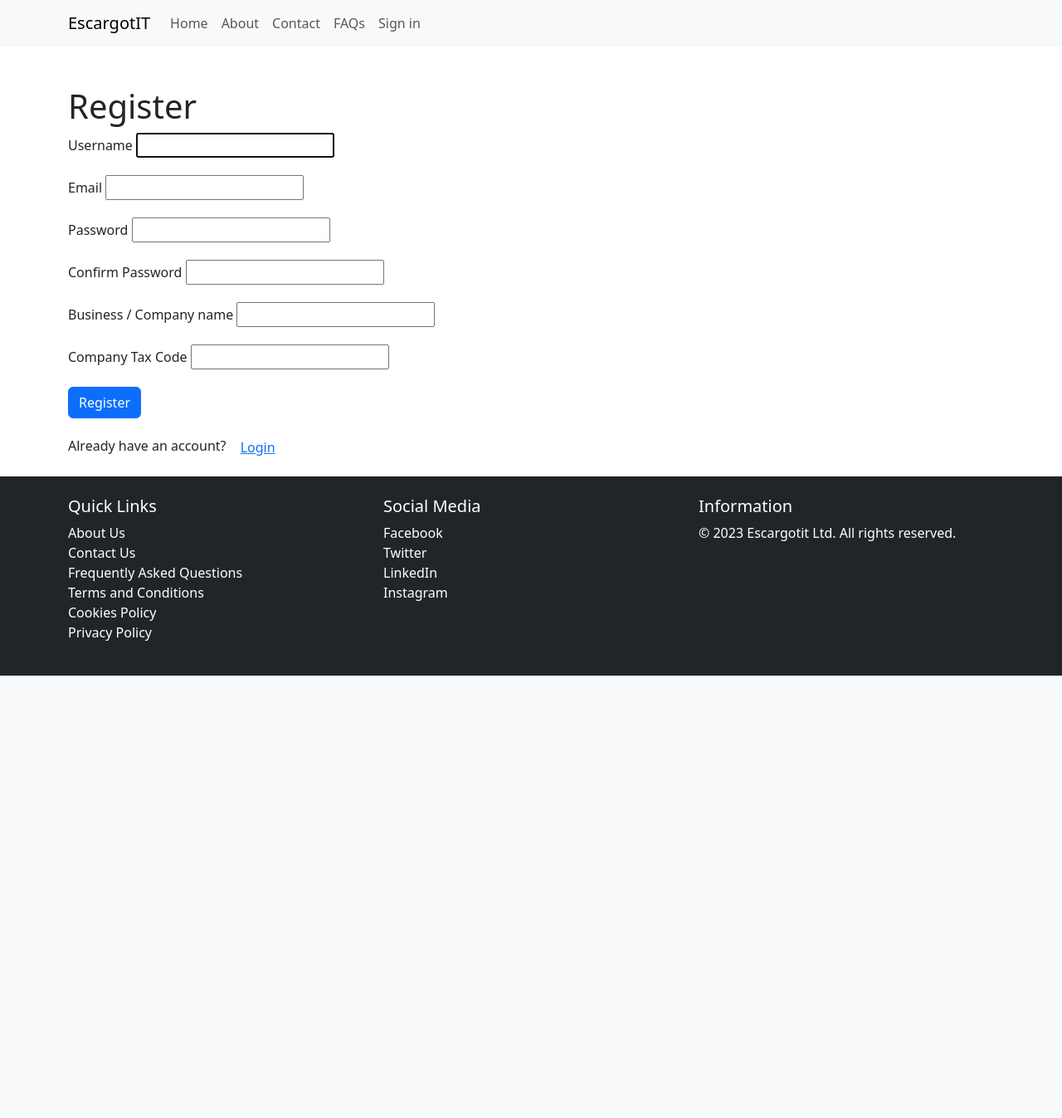
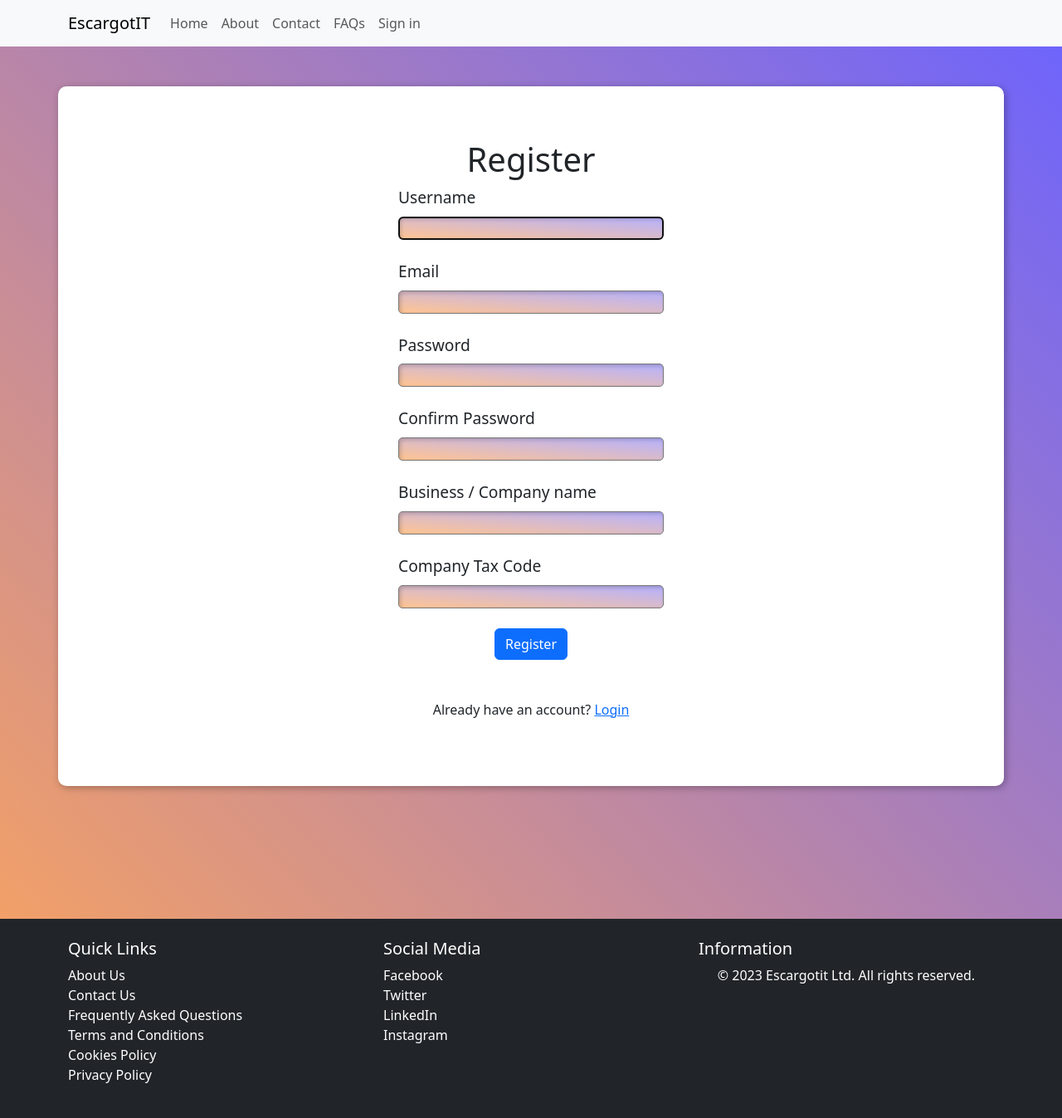
Before and after one commit to KlimentPaskalev27/Escargotit, a Django app: page /register/ in a window 1280 px wide. Shown: the whole page at 83% size. Before the commit the page ends 814 px from the top, so only its background shows below. Run offline with Django 4.2, Linux system fonts and the light colour scheme; some libraries are stand-ins or nearby versions.

Commit message:
Final CSS styles for Login, Logout, Register

```diff
--- a/escargotit/templates/registration/register.html
+++ b/escargotit/templates/registration/register.html
@@ -1,7 +1,7 @@
 {% extends "base/base.html" %}
 
 {% block content %}
-<div class="container mt-5">
+<div class="register container mt-5">
     <h1>Register</h1>
     <form method="post">
         {% csrf_token %}
@@ -45,6 +45,78 @@
             </ul>
         </div>
     {% endif %}
-    <p class="mt-3">Already have an account? <a href="{% url 'login' %}" class="btn btn-link">Login</a></p>
+    <p class="alternate-link mt-3">Already have an account? <a href="{% url 'login' %}">Login</a></p>
 </div>
+
+
+
+<style>
+    body{
+        background: linear-gradient(to bottom left, #6c63ff, #ffa659);
+
+    }
+
+    /* Customize accordion headers */
+    .register.container {
+        background: white;
+        border-radius: 10px;
+        box-shadow: 2px 2px 10px rgba(0, 0, 0, 0.3);
+        padding: 4rem;
+        margin-top: 3rem;
+        margin-bottom: 10rem;
+    }
+
+    h1, p {
+        text-align: center;
+    }
+
+    .login a {
+        text-decoration: none;
+    }
+
+    form {
+        max-width: 40rem;
+        margin-left: auto;
+        margin-right: auto;
+        display: flex;
+        flex-direction: column;
+    }
+
+    form .mb-3{
+        margin-left: auto;
+        margin-right: auto;
+        display: flex;
+        flex-direction: column;
+        width: 50%;
+    }
+
+    form label {
+        font-size: 1.2rem;
+        margin-bottom: 0.3rem;
+    }
+
+    form input {
+        box-shadow: inset 2px 2px 5px rgba(0, 0, 0, 0.2);
+        margin-bottom: 0.5rem;
+        background: linear-gradient(to bottom left, #6b63ff7f, #ffa659a8);
+        color: white;
+        border-radius: 5px;
+        width: 100%;
+        border: rgb(120, 120, 120) solid 1px;
+    }
+
+    form button {
+        font-size: 1rem !important;
+        align-self: center;
+    }
+
+    .alternate-link {
+        padding-top: 2rem;
+        text-decoration: none;
+    }
+
+</style>
+
+
+
 {% endblock %}
```
Also changed, not shown: escargotit/templates/registration/login.html (+60 -2 lines), escargotit/templates/registration/logout.html (+24 -2 lines), escargotit/db.sqlite3.
